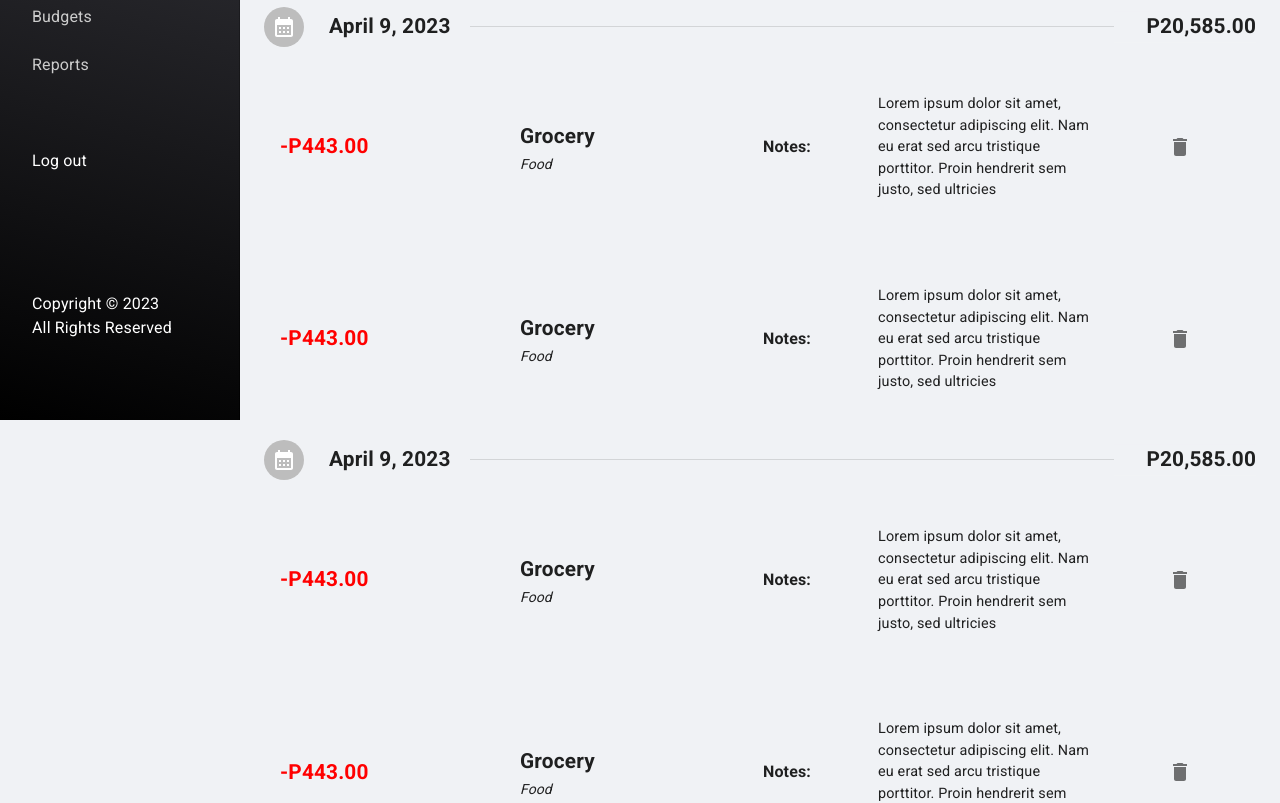
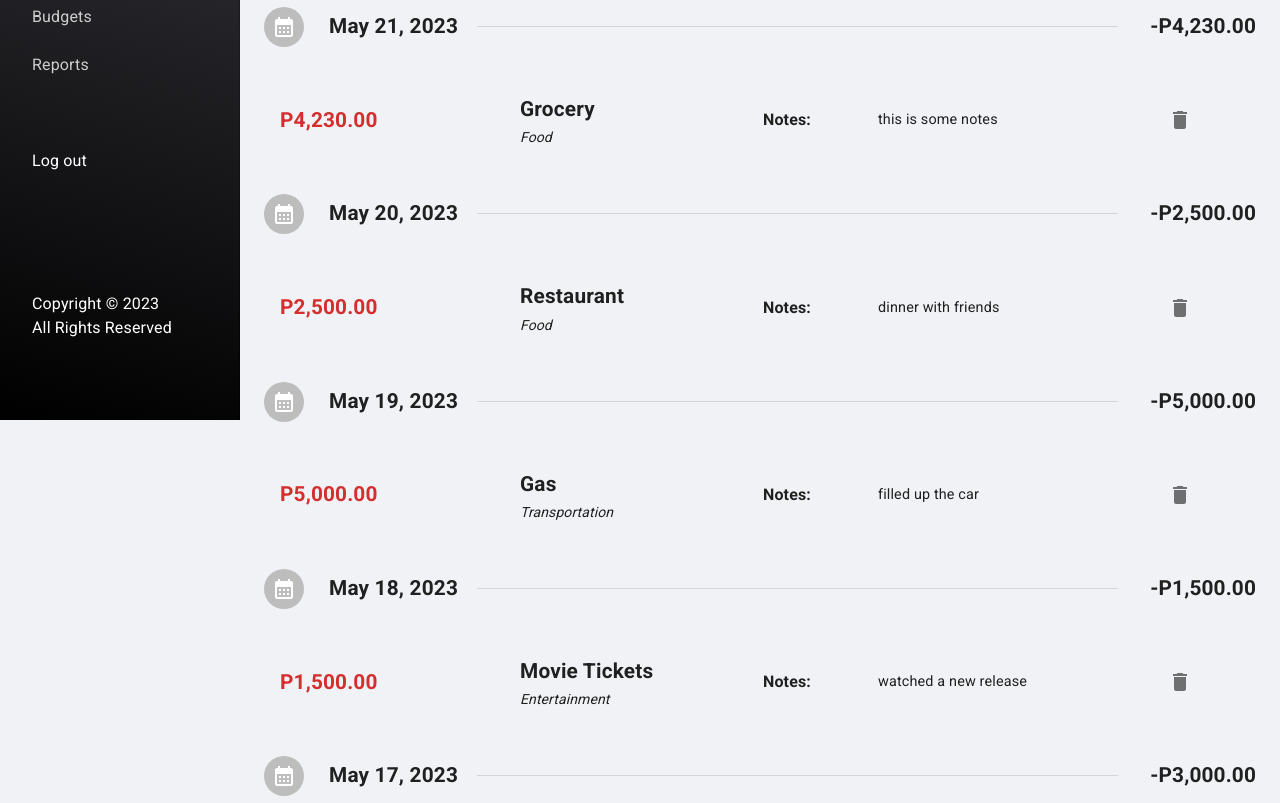
Before and after one commit to jaz016/react-budgets, a React (Create React App) app: page /transaction/view in a window 1280 px wide. Shown: the part 380-1183 px from the top of the page. Built offline with nearby package versions, Linux system fonts and the light colour scheme; data requests are answered from the project's data file.

Commit message:
build: view transactions page (fetching and grouping transactions)

```diff
--- a/src/components/TransactionList/TransactionList.js
+++ b/src/components/TransactionList/TransactionList.js
@@ -1,3 +1,4 @@
+import { useState, useEffect } from 'react';
 import List from '@mui/material/List';
 import ListItem from '@mui/material/ListItem';
 import IconButton from '@mui/material/IconButton';
@@ -8,19 +9,59 @@ import DeleteIcon from '@mui/icons-material/Delete';
 import CalendarMonthIcon from '@mui/icons-material/CalendarMonth';
 import Grid from '@mui/material/Grid';
 import Typography from '@mui/material/Typography';
+import {
+	formatMoney,
+	formatISOToYMD,
+	formatISOtoFullDt
+} from '../../utils';
 
 function TransactionList() {
 
-	const dummyList = Array(4).fill(null)
-	const dummyList2 = Array(2).fill(null);
+	let [transactions, setTransactions] = useState([]);
+	let groupedTransactions = transactions.length ? transactions.reduce((acc,cur) => {
+		const dateYMD = formatISOToYMD(cur.datetime);
+		const groupIdx = acc.findIndex(t => formatISOToYMD(t.date) === dateYMD);
+
+		if(groupIdx === -1) {
+			acc.push({
+				date: dateYMD,
+				total: cur.type === 'expense' ? -cur.amount : cur.amount,
+				transactions: [{...cur}]
+			})
+		} else {
+			acc[groupIdx].total += cur.type === 'expense' ? -cur.amount : cur.amount
+			acc[groupIdx].transactions.push({...cur})
+		}
+
+		return acc;
+	}, []) : [];
+
+
+	useEffect(() => {
+		const loadTransactions = async () => {
+			const url = `http://localhost:8080/transactions/`;
+			try {
+				const data = await fetch(url);
+				const res = await data.json();
+
+				if(data.status === 200) {
+					setTransactions(res);
+				}
+			} catch (err) {
+				throw err;
+			}
+		}
+
+		loadTransactions();
+	}, [])
 
 	return (
 		<List>
 				{
-					dummyList.map((item, idx) => (
+					groupedTransactions.map((item, idx) => (
 						<>
 							<ListItem className='transaction-date-item' key={idx} sx={{pl: 0, mb: 2}} secondaryAction={
-								<span className='transaction-date-total'>P20,585.00</span>
+								<span className='transaction-date-total'>{formatMoney(item.total)}</span>
 							}>
 								 <ListItemAvatar>
                     				<Avatar className='transaction-avatar'>
@@ -28,28 +69,28 @@ function TransactionList() {
 									</Avatar>
 								</ListItemAvatar>
 
-								<ListItemText primary='April 9, 2023' className='transaction-date' ></ListItemText>
+								<ListItemText primary={formatISOtoFullDt(item.date)} className='transaction-date' ></ListItemText>
 
 
 							</ListItem>
 
 							<List>
 									{
-										dummyList2.map((item2, idx2) => (
+										item.transactions.map((item2, idx2) => (
 											<ListItem key={idx2} className='transaction-item'>
 												<Grid container>
-													<Grid item xs={3} className='transaction-item-amount'>
-														<strong>-P443.00</strong>
+													<Grid item xs={3} className='transaction-item-amount' sx={{ color: item2.type === 'expense' ? 'error.main' : 'success.main'}}>
+														<strong>{formatMoney(item2.amount)}</strong>
 													</Grid>
 													<Grid item xs={3} className='transaction-item-category'>
-														<Typography variant='subtitle1'>Grocery</Typography>
-														<Typography variant='subtitle2'>Food</Typography>
+														<Typography variant='subtitle1'>{item2.name}</Typography>
+														<Typography variant='subtitle2'>{item2.category}</Typography>
 													</Grid>
 													<Grid item xs={5} className='transaction-item-notes'>
 														<table>
 															<tr>
 																<td className='transaction-item-notes-label'>Notes:</td>
-																<td className='transaction-item-notes-text'>Lorem ipsum dolor sit amet, consectetur adipiscing elit. Nam eu erat sed arcu tristique porttitor. Proin hendrerit sem justo, sed ultricies </td>
+																<td className='transaction-item-notes-text'>{item2.notes}</td>
 															</tr>
 														</table>
 													</Grid>
--- a/src/components/TransactionList/TransactionList.scss
+++ b/src/components/TransactionList/TransactionList.scss
@@ -54,7 +54,7 @@ $transaction-font-weight: 700;
 		strong {
 			font-weight: $transaction-font-weight;
     		font-size: $transaction-font-size;
-			color: red;
+			// color: red;
 		}
 	}
 
```
